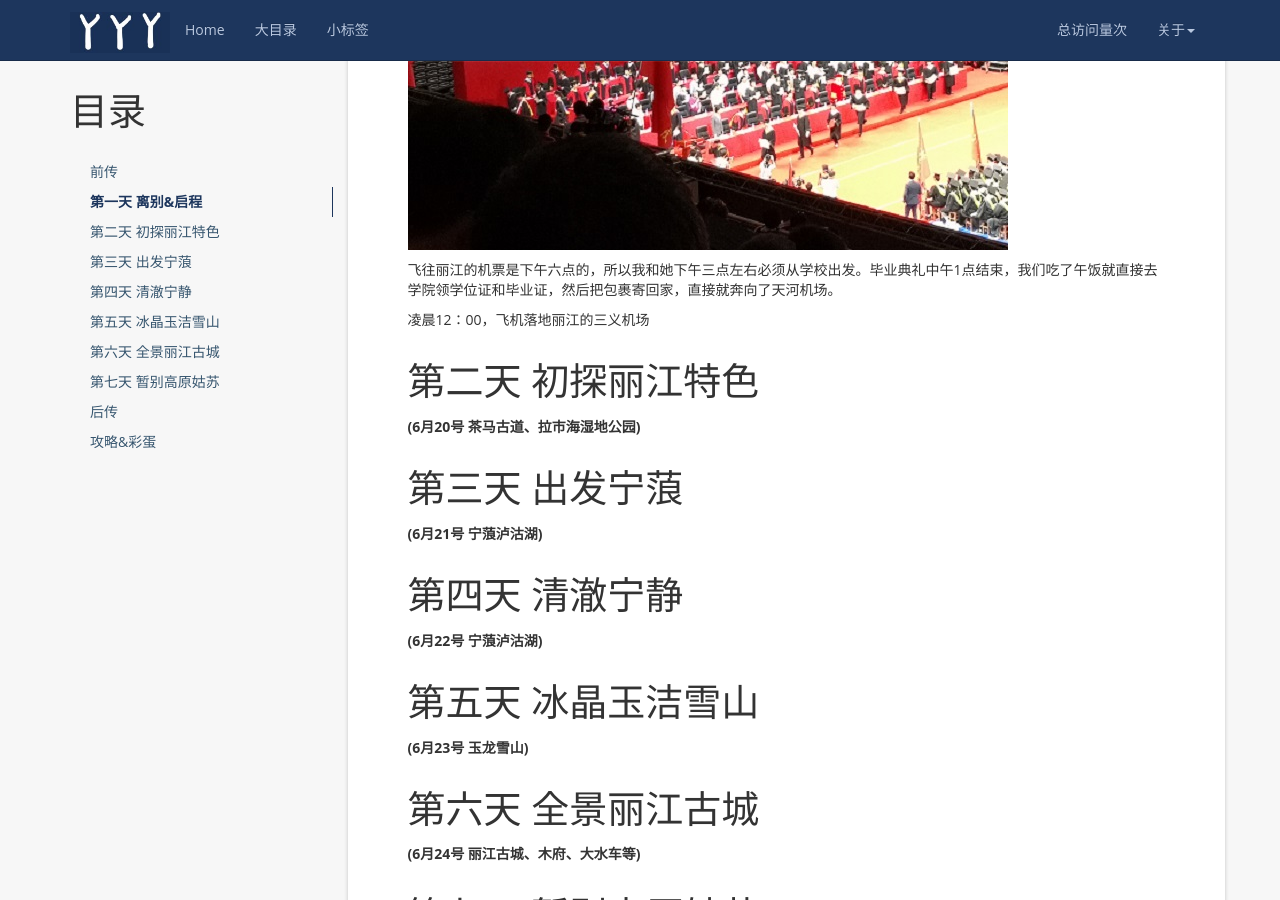
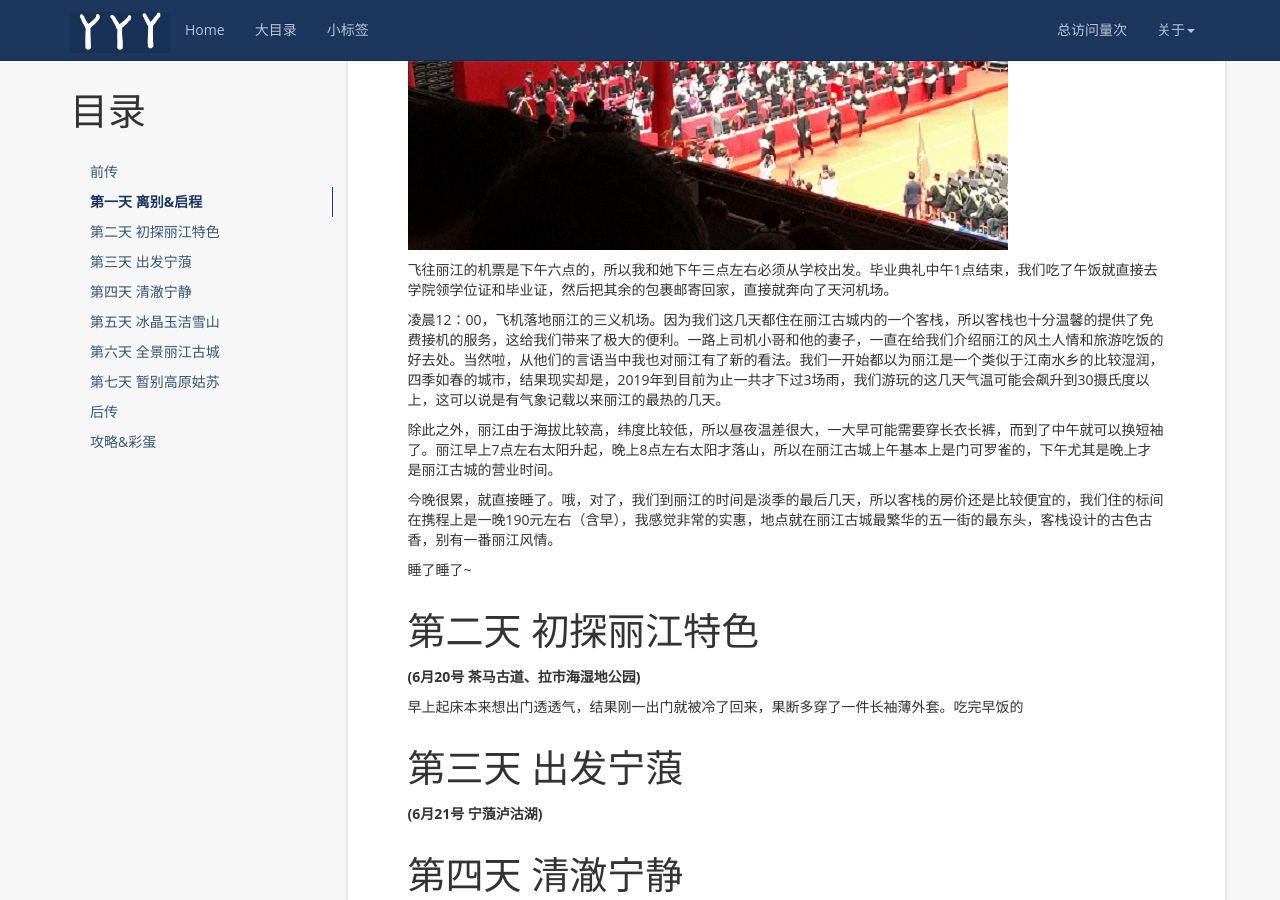
Before and after one commit to yyysjz1997/yyysjz1997.github.io, a Jekyll site: the page built from _posts/2019-06-28-unforgettable-trip-to-Lijiang.md, in a window 1280 px wide and 900 px high, scrolled down 1487 px. Built offline with Jekyll 4.4.1, drawn with Linux system fonts in a browser that asks for light colours; nearby versions of some CDN libraries; a script that is not in the unit is left out; comment, search, counter and statistics services are not loaded.

Commit message:
Update 2019-06-28-unforgettable-trip-to-Lijiang.md

```diff
--- a/_posts/2019-06-28-unforgettable-trip-to-Lijiang.md
+++ b/_posts/2019-06-28-unforgettable-trip-to-Lijiang.md
@@ -39,16 +39,22 @@ tag: 旅游攻略
 ![\styles\images\2019-06-28-unforgettable-trip-to-Lijiang/beforetrip.jpg]({{ '\styles\images\2019-06-28-unforgettable-trip-to-Lijiang/beforetrip.jpg' | prepend: site.baseurl  }})
 
 
-飞往丽江的机票是下午六点的，所以我和她下午三点左右必须从学校出发。毕业典礼中午1点结束，我们吃了午饭就直接去学院领学位证和毕业证，然后把包裹寄回家，直接就奔向了天河机场。
+飞往丽江的机票是下午六点的，所以我和她下午三点左右必须从学校出发。毕业典礼中午1点结束，我们吃了午饭就直接去学院领学位证和毕业证，然后把其余的包裹邮寄回家，直接就奔向了天河机场。
 
-凌晨12：00，飞机落地丽江的三义机场
+凌晨12：00，飞机落地丽江的三义机场。因为我们这几天都住在丽江古城内的一个客栈，所以客栈也十分温馨的提供了免费接机的服务，这给我们带来了极大的便利。一路上司机小哥和他的妻子，一直在给我们介绍丽江的风土人情和旅游吃饭的好去处。当然啦，从他们的言语当中我也对丽江有了新的看法。我们一开始都以为丽江是一个类似于江南水乡的比较湿润，四季如春的城市，结果现实却是，2019年到目前为止一共才下过3场雨，我们游玩的这几天气温可能会飙升到30摄氏度以上，这可以说是有气象记载以来丽江的最热的几天。
+
+除此之外，丽江由于海拔比较高，纬度比较低，所以昼夜温差很大，一大早可能需要穿长衣长裤，而到了中午就可以换短袖了。丽江早上7点左右太阳升起，晚上8点左右太阳才落山，所以在丽江古城上午基本上是门可罗雀的，下午尤其是晚上才是丽江古城的营业时间。
+
+今晚很累，就直接睡了。哦，对了，我们到丽江的时间是淡季的最后几天，所以客栈的房价还是比较便宜的，我们住的标间在携程上是一晚190元左右（含早），我感觉非常的实惠，地点就在丽江古城最繁华的五一街的最东头，客栈设计的古色古香，别有一番丽江风情。
+
+睡了睡了~
 
 第二天  初探丽江特色		{#secondDay}
 ====================================
 
 **(6月20号 茶马古道、拉市海湿地公园)**
 
-
+早上起床本来想出门透透气，结果刚一出门就被冷了回来，果断多穿了一件长袖薄外套。吃完早饭的
 
 
 第三天  出发宁蒗		{#thirdDay}
```
